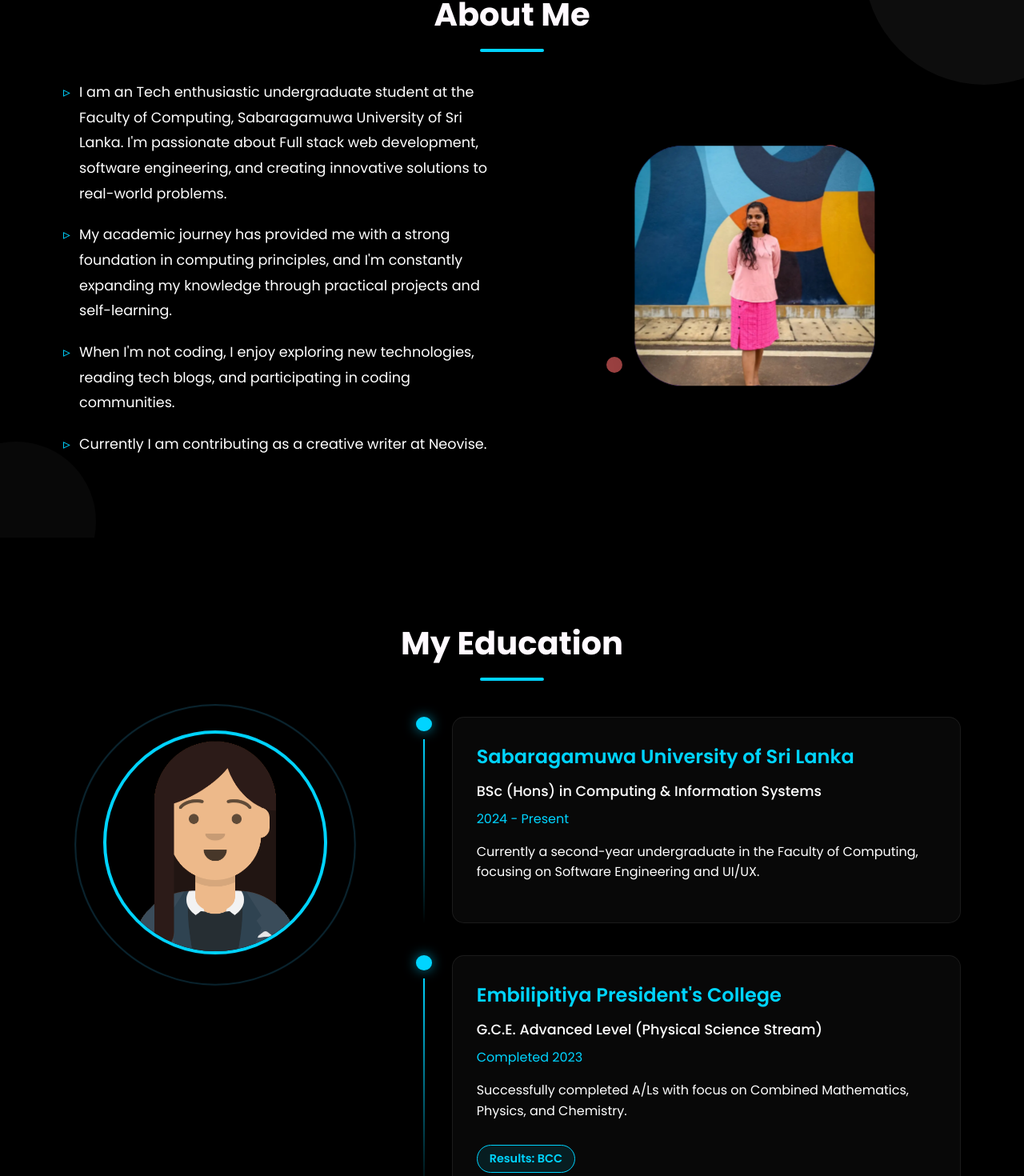
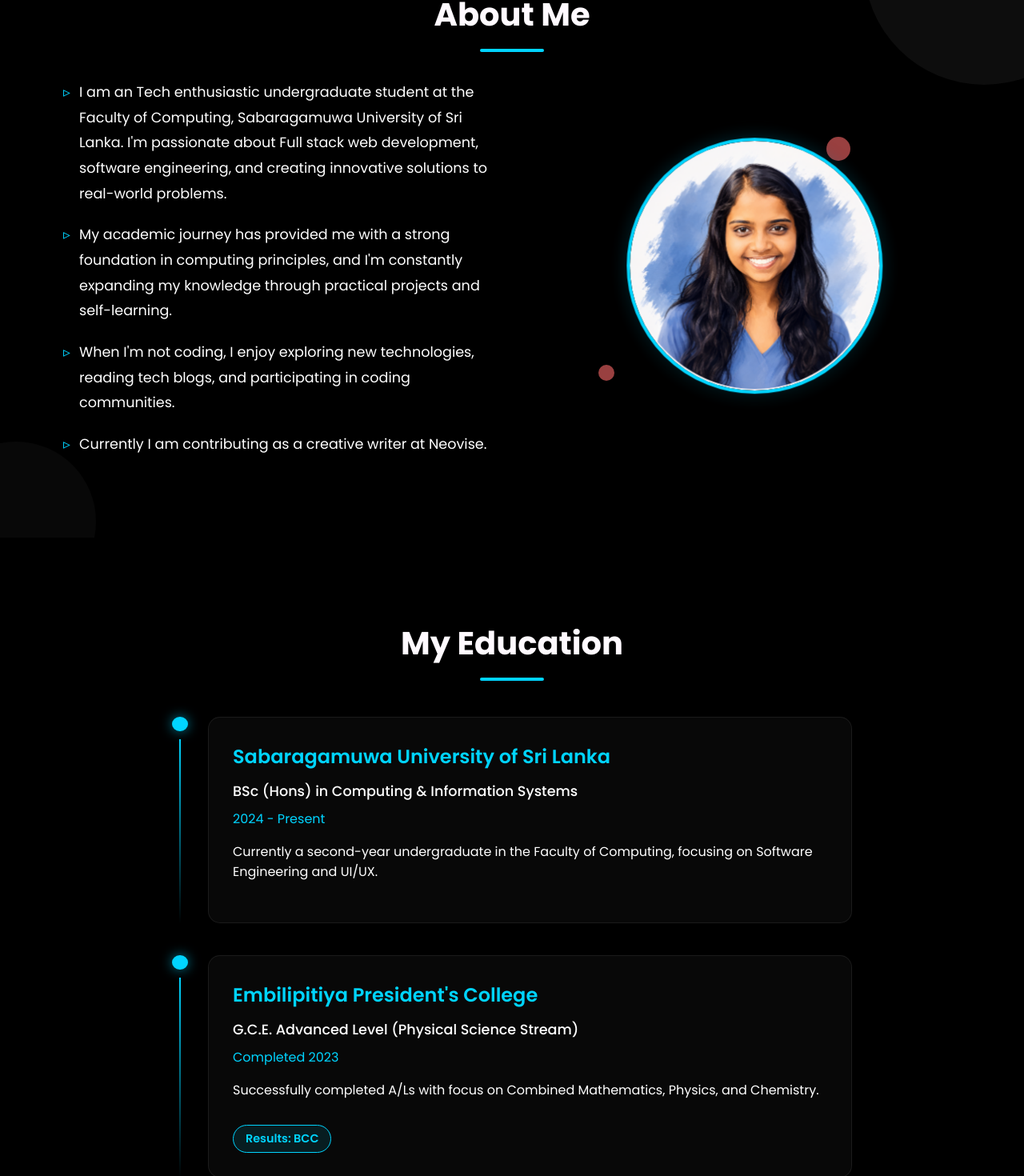
Before and after one commit to Madhu20021111/My_Portfolio, a React (Create React App) app: page / in a window 1280 px wide. Shown: the part 894-2364 px from the top of the page at 80% size. Built offline with nearby package versions, Linux system fonts and the light colour scheme.

Commit message:
implement About and Education sections with styled components

```diff
--- a/src/components/About.css
+++ b/src/components/About.css
@@ -84,8 +84,6 @@
   display: flex;
   justify-content: center;
   position: relative;
-  width: 30%;
-  height: auto;
 }
 
 .image-container {
@@ -94,16 +92,14 @@
 }
 
 .image-placeholder {
-  width: 300px;
-  height: 300px;
-  border-radius: 20%;
-  background: linear-gradient(45deg, #6a11cb 0%, #2575fc 100%);
+  width: 320px;
+  height: 320px;
+  border-radius: 50%;
+  border: 4px solid #00d4ff;
   display: flex;
   align-items: center;
   justify-content: center;
-  color: #fff;
-  font-size: 1.2rem;
-  box-shadow: 0 10px 30px rgba(0, 0, 0, 0.3);
+  box-shadow: 0 15px 35px rgba(0, 0, 0, 0.3), 0 0 25px rgba(0, 212, 255, 0.2);
   position: relative;
   z-index: 3;
   overflow: hidden;
@@ -113,21 +109,16 @@
 
 .image-placeholder:hover {
   transform: scale(1.05);
-  box-shadow: 0 15px 40px rgba(0, 0, 0, 0.4);
+  box-shadow: 0 20px 45px rgba(0, 0, 0, 0.4), 0 0 35px rgba(0, 212, 255, 0.35);
 }
 
-.image-placeholder::before {
-  content: '';
-  position: absolute;
-  top: -10px;
-  left: -10px;
-  right: -10px;
-  bottom: -10px;
-  background: linear-gradient(45deg, #ff6b6b, #6a11cb, #2575fc, #ff6b6b);
-  background-size: 400% 400%;
-  z-index: -1;
+.about-profile-img,
+.image-placeholder img {
+  width: 100%;
+  height: 100%;
+  object-fit: cover;
   border-radius: 50%;
-  animation: gradient 15s ease infinite;
+  display: block;
 }
 
 @keyframes float {
--- a/src/components/About.js
+++ b/src/components/About.js
@@ -1,6 +1,6 @@
 import React from 'react';
 import './About.css';
-import AboutImage from '../images/about.webp';
+import AboutImage from '../images/about.png';
 
 const About = () => {
   return (
@@ -30,7 +30,7 @@ const About = () => {
           <div className="about-image">
             <div className="image-container">
               <div className="image-placeholder">
-                <img src={AboutImage} alt="Nirosha Madhumali" className="about-image" />
+                <img src={AboutImage} alt="Nirosha Madhumali" className="about-profile-img" />
               </div>
               <div className="floating-element element-1"></div>
               <div className="floating-element element-2"></div>
--- a/src/components/Education.css
+++ b/src/components/Education.css
@@ -99,92 +99,13 @@
 
 .education-content {
   display: flex;
-  gap: 60px;
-  align-items: flex-start;
-}
-
-.education-avatar {
-  flex: 1;
-  display: flex;
   justify-content: center;
-  position: relative;
-  padding: 20px;
-}
-
-.avatar-image {
-  width: 280px;
-  height: 280px;
-  border-radius: 50%;
-  object-fit: cover;
-  border: 4px solid #00d4ff;
-  box-shadow: 0 15px 30px rgba(0, 0, 0, 0.2);
-  position: relative;
-  z-index: 3;
-  animation: float-avatar 6s ease-in-out infinite;
-}
-
-@keyframes float-avatar {
-  0%, 100% {
-    transform: translateY(0);
-  }
-  50% {
-    transform: translateY(-15px);
-  }
-}
-
-.avatar-decoration {
-  position: absolute;
-  top: 50%;
-  left: 50%;
-  transform: translate(-50%, -50%);
-  width: 340px;
-  height: 340px;
-}
-
-.decoration-circle {
-  position: absolute;
-  border-radius: 50%;
-  border: 2px solid rgba(58, 184, 238, 0.3);
-  animation: pulse 3s infinite ease-in-out;
-}
-
-.decoration-circle.circle-1 {
   width: 100%;
-  height: 100%;
-  top: 0;
-  left: 0;
-  animation-delay: 0s;
-}
-
-.decoration-circle.circle-2 {
-  width: 80%;
-  height: 80%;
-  top: 10%;
-  left: 10%;
-  animation-delay: 1s;
-}
-
-.decoration-circle.circle-3 {
-  width: 60%;
-  height: 60%;
-  top: 20%;
-  left: 20%;
-  animation-delay: 2s;
-}
-
-@keyframes pulse {
-  0%, 100% {
-    opacity: 0.5;
-    transform: scale(1);
-  }
-  50% {
-    opacity: 0.8;
-    transform: scale(1.05);
-  }
 }
 
 .education-items {
-  flex: 2;
+  max-width: 850px;
+  width: 100%;
   position: relative;
 }
 
@@ -357,25 +278,7 @@
 /* Responsive Design */
 @media (max-width: 992px) {
   .education-content {
-    flex-direction: column;
-    gap: 40px;
-  }
-
-  .education-avatar {
-    order: -1;
-  }
-  .education-content{
     align-items: center;
-  }
-
-  .avatar-image {
-    width: 220px;
-    height: 220px;
-  }
-
-  .avatar-decoration {
-    width: 280px;
-    height: 280px;
   }
 }
 
--- a/src/components/Education.js
+++ b/src/components/Education.js
@@ -1,6 +1,5 @@
 import React from 'react';
 import './Education.css';
-import educationAvatar from '../images/avataaar.png';
 
 const Education = () => {
   const educationData = [
@@ -35,13 +34,6 @@ const Education = () => {
         </div>
 
         <div className="education-content">
-          <div className="education-avatar">
-            <img src={educationAvatar} alt="Education Avatar" className="avatar-image" />
-            <div className="avatar-decoration">
-              <div className="decoration-circle circle-1"></div>
-            </div>
-          </div>
-
           <div className="education-items">
             {educationData.map((item, index) => (
               <div key={index} className="education-item">
```
Also changed, not shown: src/images/about.png (added), src/images/about.webp (deleted).
